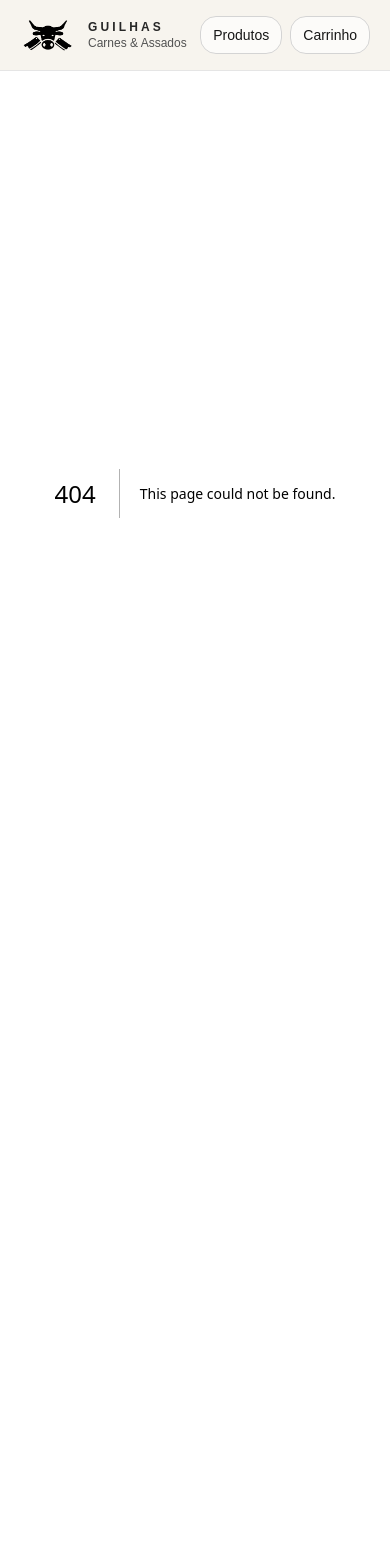
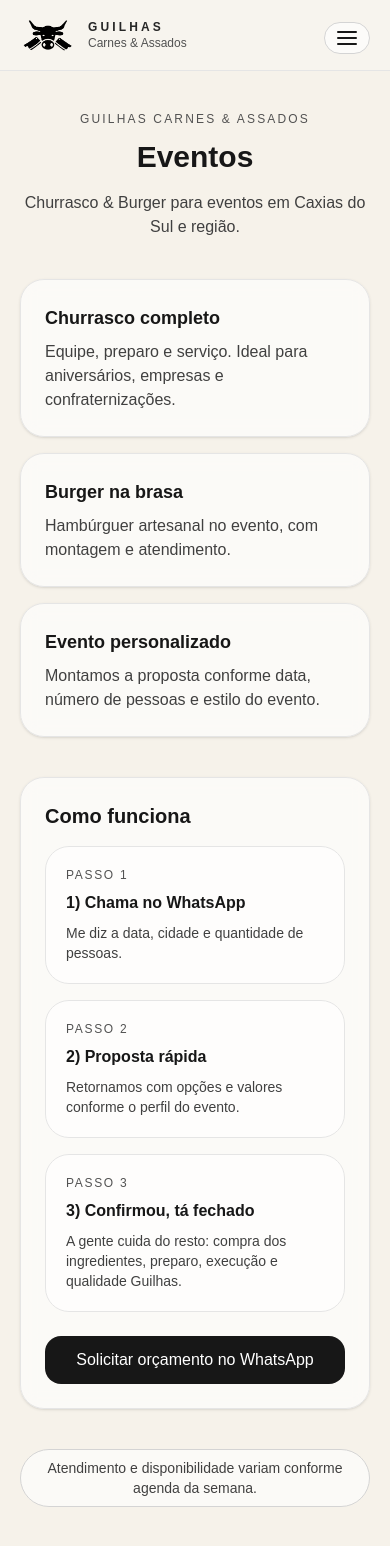
Before and after one commit to guilhermeprech/guilhas-carnes, a Next.js app: page /eventos in a window 390 px wide. Before the commit this address had no page. Before the commit the page ends 915 px from the top, so only its background shows below. Built offline with nearby package versions, Linux system fonts and the light colour scheme.

Commit message:
feat: header mobile com menu eventos

```diff
--- a/app/components/Header.tsx
+++ b/app/components/Header.tsx
@@ -3,7 +3,7 @@
 import Link from "next/link";
 import Image from "next/image";
 import { usePathname } from "next/navigation";
-import { useEffect, useState } from "react";
+import { useEffect, useRef, useState } from "react";
 import { useCart } from "../cart-context";
 
 function cx(...classes: Array<string | false | undefined>) {
@@ -15,6 +15,10 @@
   const pathname = usePathname();
   const [compact, setCompact] = useState(false);
 
+  // menu mobile
+  const [open, setOpen] = useState(false);
+  const menuRef = useRef<HTMLDivElement | null>(null);
+
   useEffect(() => {
     const onScroll = () => setCompact(window.scrollY > 20);
     onScroll();
@@ -22,8 +26,26 @@
     return () => window.removeEventListener("scroll", onScroll);
   }, []);
 
+  // fecha menu ao trocar rota
+  useEffect(() => {
+    setOpen(false);
+  }, [pathname]);
+
+  // fecha menu ao clicar fora
+  useEffect(() => {
+    function onClickOutside(e: MouseEvent) {
+      if (!open) return;
+      if (menuRef.current && !menuRef.current.contains(e.target as Node)) {
+        setOpen(false);
+      }
+    }
+    document.addEventListener("mousedown", onClickOutside);
+    return () => document.removeEventListener("mousedown", onClickOutside);
+  }, [open]);
+
   const nav = [
     { href: "/", label: "Início" },
+    { href: "/eventos", label: "Eventos" },
     { href: "/produtos", label: "Produtos" },
     { href: "/carrinho", label: "Carrinho" },
   ];
@@ -36,8 +58,8 @@
           compact ? "py-3" : "py-4"
         )}
       >
-        {/* MOBILE */}
-<div className="md:hidden flex items-center justify-between gap-3">
+        {/* ================= MOBILE ================= */}
+        <div className="md:hidden flex items-center justify-between">
           {/* Marca à esquerda */}
           <Link href="/" className="flex items-center gap-3">
             <Image
@@ -59,30 +81,76 @@
             </div>
           </Link>
 
-  {/* Ações à direita */}
-  <div className="flex items-center gap-2">
-    <Link
-      href="/produtos"
-      className="inline-flex items-center justify-center rounded-2xl border border-neutral-300 bg-white/60 px-3 py-2 text-sm font-medium text-neutral-900 hover:bg-white/80 transition"
+          {/* Botão menu */}
+          <div className="relative" ref={menuRef}>
+            <button
+              type="button"
+              onClick={() => setOpen((v) => !v)}
+              aria-label="Abrir menu"
+              className="inline-flex items-center justify-center rounded-2xl border border-neutral-300 bg-white/60 px-3 py-2 hover:bg-white/80 transition"
             >
-      Produtos
-    </Link>
+              <span className="flex flex-col gap-[4px]">
+                <span className="h-[2px] w-5 bg-neutral-900 rounded" />
+                <span className="h-[2px] w-5 bg-neutral-900 rounded" />
+                <span className="h-[2px] w-5 bg-neutral-900 rounded" />
+              </span>
 
-    <Link
-      href="/carrinho"
-      className="inline-flex items-center justify-center rounded-2xl border border-neutral-300 bg-white/60 px-3 py-2 text-sm font-medium text-neutral-900 hover:bg-white/80 transition"
-    >
-      Carrinho
               {totalItems > 0 && (
                 <span className="ml-2 inline-flex min-w-[20px] h-[20px] items-center justify-center rounded-full bg-neutral-900 px-1.5 text-[11px] font-semibold text-white">
                   {totalItems}
                 </span>
               )}
+            </button>
+
+            {/* Dropdown mobile */}
+            <div
+              className={cx(
+                "absolute right-0 mt-2 w-48 overflow-hidden rounded-3xl border border-neutral-200 bg-white/80 backdrop-blur shadow-lg transition-all",
+                open
+                  ? "opacity-100 translate-y-0 pointer-events-auto"
+                  : "opacity-0 -translate-y-1 pointer-events-none"
+              )}
+            >
+              <div className="p-2">
+                {nav.map((item) => {
+                  const active =
+                    pathname === item.href ||
+                    (item.href !== "/" && pathname.startsWith(item.href));
+
+                  return (
+                    <Link
+                      key={item.href}
+                      href={item.href}
+                      className={cx(
+                        "flex items-center justify-between rounded-2xl px-3 py-2 text-sm transition",
+                        active
+                          ? "bg-neutral-900 text-white"
+                          : "text-neutral-900 hover:bg-white/80"
+                      )}
+                    >
+                      <span>{item.label}</span>
+
+                      {item.href === "/carrinho" && totalItems > 0 && (
+                        <span
+                          className={cx(
+                            "inline-flex min-w-[22px] h-[22px] items-center justify-center rounded-full px-2 text-xs font-semibold",
+                            active
+                              ? "bg-white text-neutral-900"
+                              : "bg-neutral-900 text-white"
+                          )}
+                        >
+                          {totalItems}
+                        </span>
+                      )}
                     </Link>
+                  );
+                })}
+              </div>
+            </div>
           </div>
         </div>
 
-        {/* DESKTOP */}
+        {/* ================= DESKTOP (INALTERADO) ================= */}
         <div className="hidden md:flex items-center justify-between gap-4">
           {/* Marca */}
           <Link href="/" className="flex items-center gap-3">
--- a/app/components/product-card.tsx
+++ b/app/components/product-card.tsx
@@ -65,7 +65,7 @@
             >
               {formatBRL(product.price)}
             </p>
-            <p className="text-xs text-neutral-600">por unidade</p>
+            <p className="text-xs text-neutral-600">aproximado <br /> por unidade</p>
           </div>
         </div>
 
@@ -84,7 +84,7 @@
             {formatBRL(product.pricePerKg)} / kg
             <br />
             {product.avgWeightG}g{" "}
-            <span className="text-neutral-500">(peso médio)</span>
+            <span className="text-neutral-500">(peso médio por unidade)</span>
           </span>
         </div>
       </div>
--- /dev/null
+++ b/app/eventos/page.tsx
@@ -0,0 +1,120 @@
+"use client";
+
+import Link from "next/link";
+import { Reveal } from "../components/reveal";
+
+export default function EventosPage() {
+  return (
+    <main className="min-h-screen bg-[#F6F2EA] px-5 md:px-10 py-10 text-neutral-900">
+      <div className="mx-auto max-w-6xl">
+        {/* Header */}
+        <Reveal>
+          <header className="text-center mb-10">
+            <p className="uppercase tracking-[0.18em] text-xs text-neutral-600">
+              Guilhas Carnes & Assados
+            </p>
+
+            <h1 className="mt-3 text-3xl md:text-4xl font-semibold text-neutral-900">
+              Eventos
+            </h1>
+
+            <p className="mt-4 text-neutral-700 text-base md:text-lg">
+              Churrasco &amp; Burger para eventos em Caxias do Sul e região.
+            </p>
+          </header>
+        </Reveal>
+
+        {/* Cards principais */}
+        <section className="grid gap-4 md:grid-cols-3">
+          <Reveal delayMs={60}>
+            <div className="rounded-3xl border border-neutral-200 bg-white/60 backdrop-blur p-6 shadow-sm">
+              <h2 className="text-lg font-semibold">Churrasco completo</h2>
+              <p className="mt-2 text-neutral-700">
+                Equipe, preparo e serviço. Ideal para aniversários, empresas e
+                confraternizações.
+              </p>
+            </div>
+          </Reveal>
+
+          <Reveal delayMs={120}>
+            <div className="rounded-3xl border border-neutral-200 bg-white/60 backdrop-blur p-6 shadow-sm">
+              <h2 className="text-lg font-semibold">Burger na brasa</h2>
+              <p className="mt-2 text-neutral-700">
+                Hambúrguer artesanal no evento, com montagem e atendimento.
+              </p>
+            </div>
+          </Reveal>
+
+          <Reveal delayMs={180}>
+            <div className="rounded-3xl border border-neutral-200 bg-white/60 backdrop-blur p-6 shadow-sm">
+              <h2 className="text-lg font-semibold">Evento personalizado</h2>
+              <p className="mt-2 text-neutral-700">
+                Montamos a proposta conforme data, número de pessoas e estilo do
+                evento.
+              </p>
+            </div>
+          </Reveal>
+        </section>
+
+        {/* Como funciona */}
+        <Reveal delayMs={140}>
+          <section className="mt-10 rounded-3xl border border-neutral-200 bg-white/60 backdrop-blur p-6 shadow-sm">
+            <h2 className="text-xl font-semibold">Como funciona</h2>
+
+            <div className="mt-4 grid gap-4 md:grid-cols-3">
+              {[
+                {
+                  title: "1) Chama no WhatsApp",
+                  desc: "Me diz a data, cidade e quantidade de pessoas.",
+                },
+                {
+                  title: "2) Proposta rápida",
+                  desc: "Retornamos com opções e valores conforme o perfil do evento.",
+                },
+                {
+                  title: "3) Confirmou, tá fechado",
+                  desc: "A gente cuida do resto: compra dos ingredientes, preparo, execução e qualidade Guilhas.",
+                },
+              ].map((step, idx) => (
+                <div
+                  key={step.title}
+                  className="rounded-3xl border border-neutral-200 bg-white/60 p-5"
+                >
+                  <p className="text-xs uppercase tracking-[0.14em] text-neutral-600">
+                    Passo {idx + 1}
+                  </p>
+                  <h3 className="mt-2 font-semibold text-neutral-900">
+                    {step.title}
+                  </h3>
+                  <p className="mt-2 text-sm text-neutral-700">{step.desc}</p>
+                </div>
+              ))}
+            </div>
+
+            <div className="mt-6 flex flex-col sm:flex-row gap-3 justify-center">
+              <a
+                href="https://wa.me/5554999320907"
+                target="_blank"
+                rel="noreferrer"
+                className="rounded-2xl px-5 py-3 bg-neutral-900 text-white font-medium text-center hover:opacity-95 transition"
+              >
+                Solicitar orçamento no WhatsApp
+              </a>
+
+
+            </div>
+          </section>
+        </Reveal>
+
+        {/* Aviso final */}
+        <Reveal delayMs={180}>
+          <div className="mt-10 text-center text-sm text-neutral-700">
+            <span className="inline-block rounded-full border border-neutral-300 bg-white/60 px-4 py-2">
+              Atendimento e disponibilidade variam conforme agenda da semana.
+            </span>
+          </div>
+        </Reveal>
+      </div>
+    </main>
+  );
+}
--- a/app/page.tsx
+++ b/app/page.tsx
@@ -24,8 +24,9 @@
               </h1>
 
               <p className="mt-4 text-neutral-700 text-base md:text-lg">
-                Pronta entrega em Caxias do Sul. Monta teu pedido e a gente
-                entrega na tua porta.
+                Teu açougue de confiança na palma da mão.
+                <br />
+                Monta teu pedido e a gente entrega na porta da tua casa.
               </p>
 
               {/* CTA */}
@@ -41,11 +42,9 @@
               {/* Chips */}
               <div className="mt-5 flex flex-wrap gap-3 text-sm text-neutral-600 justify-center md:justify-start">
                 <span className="rounded-full border border-neutral-300 px-3 py-1 bg-white/60">
-                  Entrega em Caxias
+                  Entrega taxa fixa R$ 15,00
                 </span>
-                <span className="rounded-full border border-neutral-300 px-3 py-1 bg-white/60">
-                  Taxa fixa R$ 15,00
-                </span>
+
                 <span className="rounded-full border border-neutral-300 px-3 py-1 bg-white/60">
                   Retirada a combinar
                 </span>
```
Also changed, not shown: 1 other file (tests, documents, lock files or other folders). Lines whose indentation alone changed are shown as unchanged.
